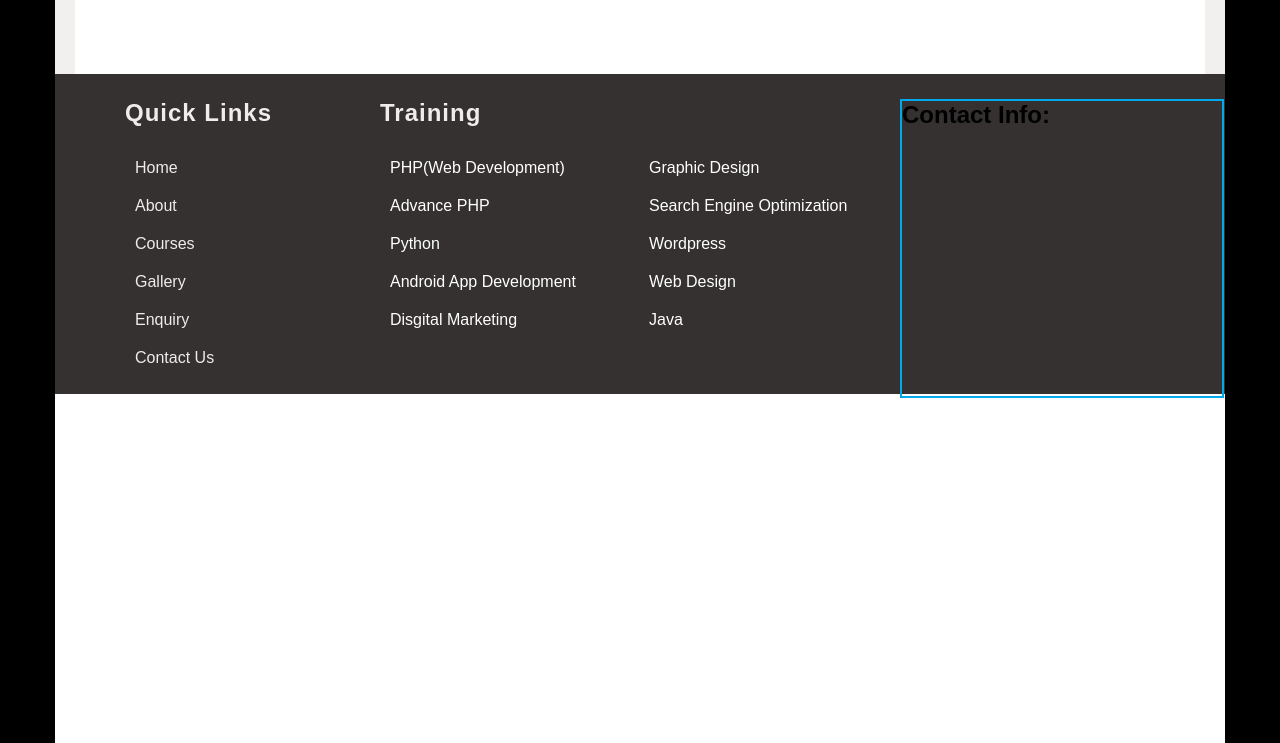
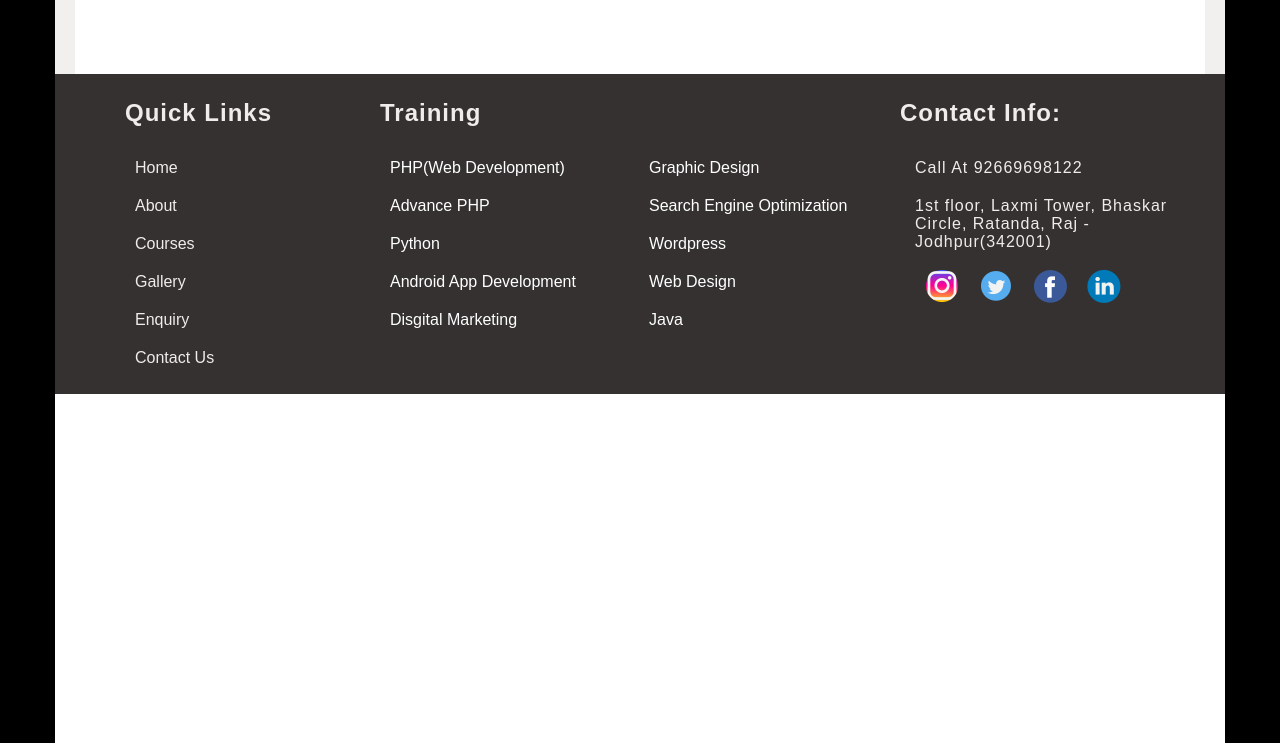
Before and after one commit to mr-coder-cpu/project-01, a plain HTML site: page index.html in a window 1280 px wide. Shown: the part 861-1604 px from the top of the page. Drawn offline with Linux system fonts and the light colour scheme.

Commit message:
add contact information and social media links to the homepage

```diff
--- a/css/style.css
+++ b/css/style.css
@@ -263,5 +263,26 @@ a{
   width: 320px;
   height: 100%;
   float: left;
-  border: 2px solid  #00a8ec;
+  /* border: 2px solid  #00a8ec; */
 }
+.contact-detail
+{ width: 305px;
+  height: 110px;
+  /* border: 1px solid rebeccapurple; */
+  margin-left: 15px;
+  letter-spacing: 1px;
+  color: #efeceb;
+}
+.social-links
+{
+  width: 305px;
+  height: 38px;
+  /* border: 2px solid #ef9c00; */
+  margin-left: 15px;
+}
+.social{
+  list-style: none;
+  float: left;
+  margin: 0px 10px 0px 10px;
+
+}
--- a/index.html
+++ b/index.html
@@ -154,7 +154,21 @@
            </div>
 
            <div class="contact-container">
-            <h2>Contact Info:</h2>
+            <h2 class="h2-design">Contact Info:</h2>
+            <div class="contact-detail">
+              <ul style="list-style: none;">
+                <li style="margin-top: 20px;">Call At 92669698122</li>
+                <li style="margin-top: 20px;">1st floor, Laxmi Tower, Bhaskar Circle, Ratanda, Raj - Jodhpur(342001)</li>
+              </ul>
+            </div>
+            <div class="social-links">
+              <ul>
+                <li class="social"><a href="https://www.instagram.com/wscubetechindia"><img src="images/instagram.png" alt=""></a></li>
+                <li class="social"><a href="https://twitter.com/wscube"><img src="images/twitter.png" alt=""></a></li>
+                <li class="social"><a href="https://www.facebook.com/wscubetech.india"><img src="images/facebook.png" alt=""></a></li>
+                <li class="social"><a href="https://www.linkedin.com/company/wscube-tech"><img src="images/linked-in.png" alt=""></a></li>
+              </ul>
+            </div>
            </div>
         </div>
       </div>
```
